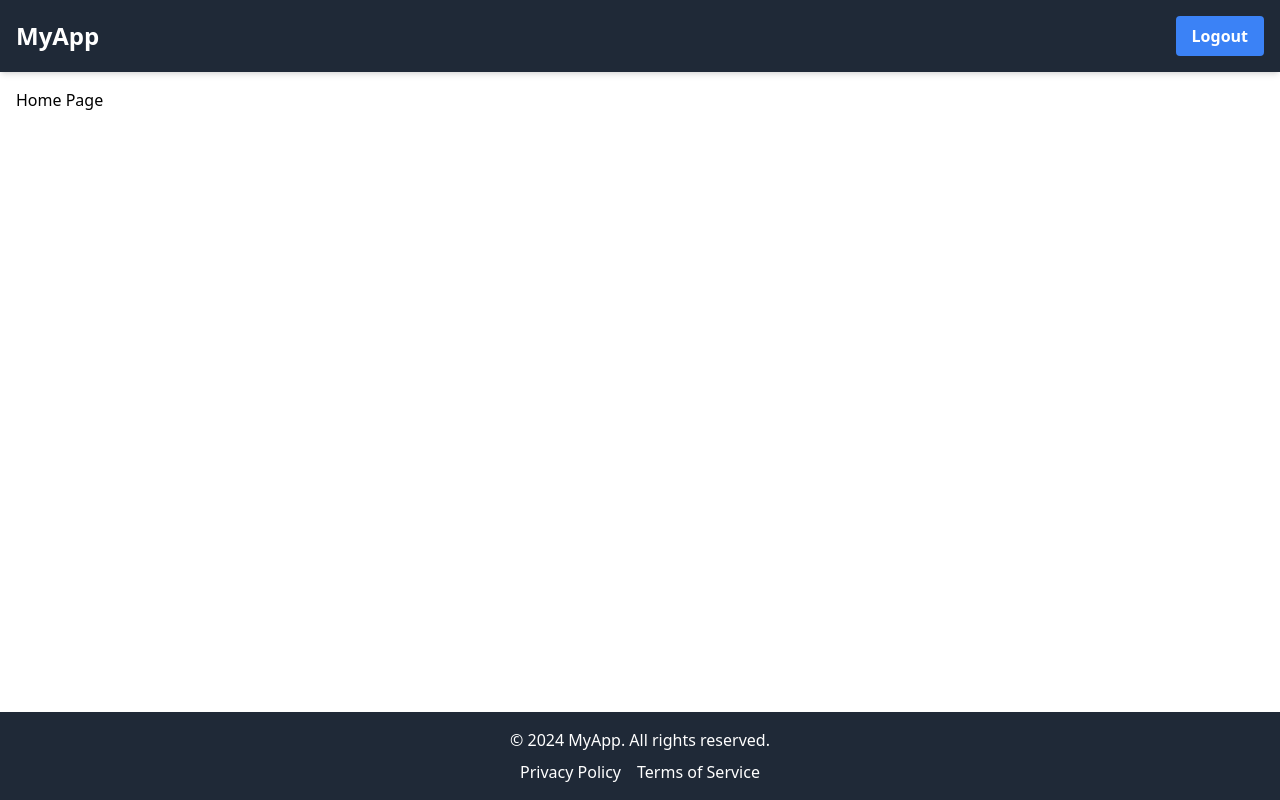
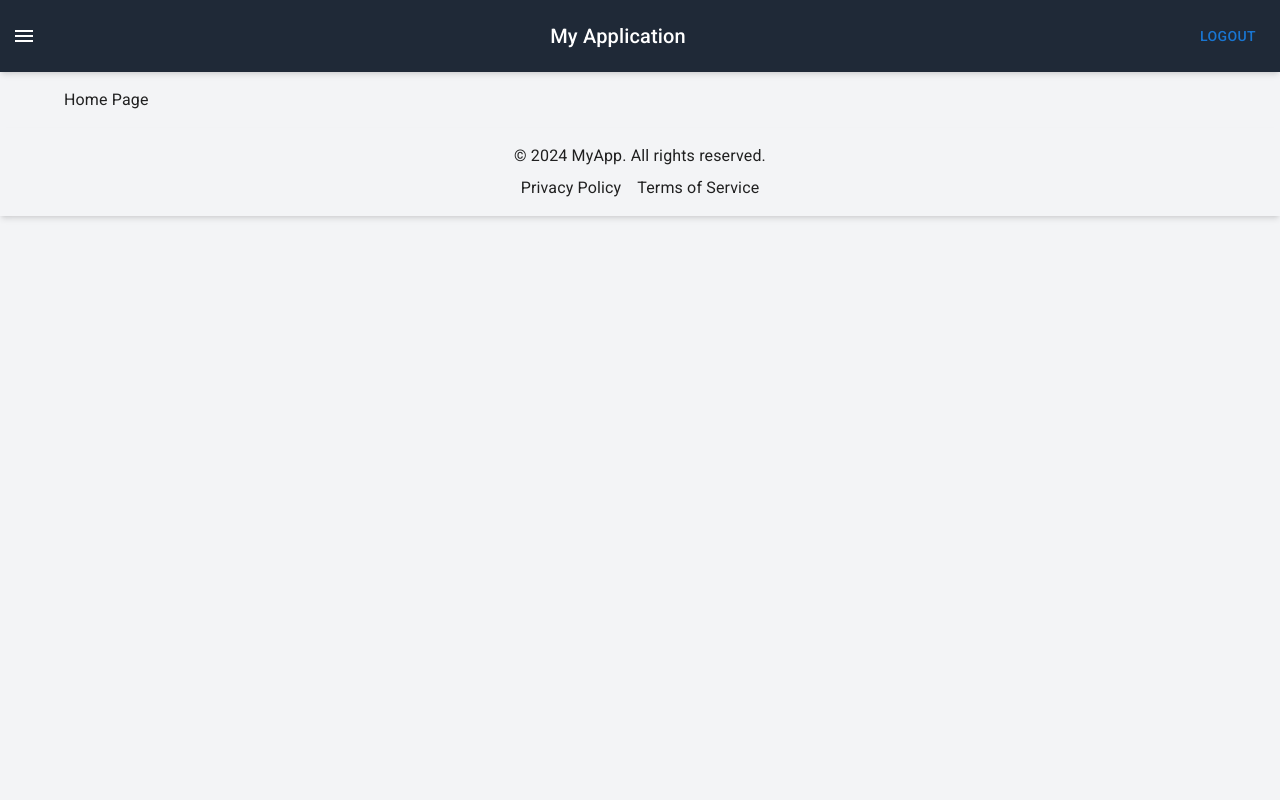
Before and after one commit to JeanMarcoMiranda/template-app, a React (Vite) app: page /login in a window 1280 px wide. Both pictures are taken after a click on the button "Login". Built offline with nearby package versions, Linux system fonts and the light colour scheme.

Commit message:
Adding sidebar functionality

```diff
--- a/src/App.tsx
+++ /dev/null
@@ -1,17 +0,0 @@
-import { BrowserRouter, Route, Routes } from 'react-router-dom';
-import MainRouter from './router/MainRouter';
-import AuthRouter from './router/AuthRouter';
-
-function App() {
-  return (
-    <BrowserRouter>
-      <Routes>
-        <Route path="/*" element={<MainRouter />} />
-        <Route path="/login/*" element={<AuthRouter />} />
-        <Route path="/register/*" element={<AuthRouter />} />
-      </Routes>
-    </BrowserRouter>
-  );
-}
-
-export default App
--- a/src/components/Footer.tsx
+++ b/src/components/Footer.tsx
@@ -2,7 +2,7 @@ import React from 'react';
 
 const Footer: React.FC = () => {
   return (
-    <footer className="bg-gray-800 text-white p-4 shadow-md mt-4">
+    <footer className="p-4 shadow-md mt-4">
       <div className="container mx-auto text-center">
         <p>© 2024 MyApp. All rights reserved.</p>
         <div className="flex justify-center space-x-4 mt-2">
--- a/src/components/Header.tsx
+++ b/src/components/Header.tsx
@@ -1,25 +1,32 @@
+import { Button, IconButton, Typography } from '@mui/material';
 import React from 'react';
-import { Link } from 'react-router-dom';
+import MenuIcon from '@mui/icons-material/Menu'
 
 interface HeaderProps {
-  onLogout: () => void
+  onLogout: () => void;
+  onSidebarOpen: () => void;
+  isSidebarOpen: boolean
 }
 
-const Header: React.FC<HeaderProps> = ({onLogout}) => {
+const Header: React.FC<HeaderProps> = ({ onLogout, onSidebarOpen, isSidebarOpen }) => {
   return (
-    <header className="bg-gray-800 text-white p-4 shadow-md">
-      <div className="container mx-auto flex justify-between items-center">
-        <Link to="/" className="text-2xl font-bold">
-          MyApp
-        </Link>
-        <nav>
-          <ul className="flex space-x-4">
-            <button className="bg-blue-500 hover:bg-blue-600 text-white font-semibold py-2 px-4 rounded" onClick={() => onLogout()}>
-              Logout
-            </button>
-          </ul>
-        </nav>
-      </div>
+    <header className='flex items-center justify-between text-white bg-gray-800 p-4 shadow-md'>
+      <IconButton
+        edge="start"
+        color='inherit'
+        aria-label='menu'
+        onClick={onSidebarOpen}
+        className={`mr-4 ${isSidebarOpen ? 'hidden' : ''}`}
+      >
+        <MenuIcon />
+      </IconButton>
+      <Typography variant='h6'>
+        My Application
+      </Typography>
+
+      <Button onClick={onLogout}>
+        Logout
+      </Button>
     </header>
   );
 };
--- /dev/null
+++ b/src/components/Sidebar.tsx
@@ -0,0 +1,39 @@
+import { Divider, IconButton, List, ListItem, ListItemText, Toolbar } from "@mui/material"
+import { ChevronLeft } from "@mui/icons-material";
+
+interface SidebarProps {
+  isOpen: boolean;
+  onClose: () => void;
+}
+
+const Sidebar: React.FC<SidebarProps> = ({ isOpen, onClose }) => {
+  return (
+    <aside className={`relative bg-gray-800 text-white ${isOpen ? 'w-60' : 'w-0'} transition-all duration-200 ease-in-out`}>
+      <div className={`transition-all duration-200 ${isOpen ? 'opacity-100' : 'opacity-0 hidden'}`}>
+        <SidebarHeader onClose={onClose} />
+        <Divider />
+        <List>
+          {['inicio', 'sobre nosotros', 'servicios', 'contacto'].map((text, index) => (
+            <ListItem key={index}>
+              <ListItemText primary={text} />
+            </ ListItem>
+          ))}
+        </List>
+      </div>
+    </aside>
+  )
+}
+
+interface SidebarHeaderProps {
+  onClose: () => void
+}
+
+const SidebarHeader: React.FC<SidebarHeaderProps> = ({ onClose }) => (
+  <Toolbar className="flex items-center justify-end p-4">
+    <IconButton color="inherit" onClick={onClose}>
+      <ChevronLeft />
+    </IconButton>
+  </Toolbar>
+)
+
+export default Sidebar
--- a/src/layouts/MainLayout.tsx
+++ b/src/layouts/MainLayout.tsx
@@ -1,15 +1,20 @@
-import { FC, ReactNode } from "react";
+import { FC, ReactNode, useState } from "react";
 import { useDispatch } from "react-redux";
 import { Outlet, useNavigate } from "react-router-dom";
 import { logout } from "../store/authSlice";
 import Header from "../components/Header";
 import Footer from "../components/Footer";
+import Sidebar from "../components/Sidebar";
+import { Box, Container, CssBaseline } from "@mui/material";
 
 interface MainLayoutProps {
     children: ReactNode;
 }
 
+
 const MainLayout: FC<MainLayoutProps> = ({ children }) => {
+    const [isSidebarOpen, setIsSidebarOpen] = useState(false)
+
     const dispatch = useDispatch()
     const navigate = useNavigate()
 
@@ -19,12 +24,23 @@ const MainLayout: FC<MainLayoutProps> = ({ children }) => {
     }
 
     return (
-        <div className="flex flex-col min-h-screen">
-            <Header onLogout={handleLogout}/>
-            <main className="flex-grow p-4">
-                <Outlet/>
-            </main>
-            <Footer />
+        <div className="flex h-screen">
+            <CssBaseline />
+
+            <Sidebar isOpen={isSidebarOpen} onClose={() => setIsSidebarOpen(false)} />
+
+            <Box component="main" className="flex-grow bg-gray-100 h-screen overflow-auto">
+                <Header
+                    onLogout={handleLogout}
+                    onSidebarOpen={() => setIsSidebarOpen(true)}
+                    isSidebarOpen={isSidebarOpen}
+                />
+                <Container maxWidth="lg" className="mt-4 mb-4">
+                    <Outlet />
+                </Container>
+                <Footer />
+            </Box>
+
         </div>
     )
 }
--- a/src/router/AuthRouter.tsx
+++ /dev/null
@@ -1,16 +0,0 @@
-import { BrowserRouter as Router, Route, Routes } from 'react-router-dom';
-import Login from '../pages/Login';
-import Register from '../pages/Register';
-
-const AuthRouter: React.FC = () => {
-  return (
-    <Router>
-      <Routes>
-        <Route path="/login" element={<Login />} />
-        <Route path="/register" element={<Register />} />
-      </Routes>
-    </Router>
-  );
-};
-
-export default AuthRouter;
--- a/src/router/MainRouter.tsx
+++ /dev/null
@@ -1,18 +0,0 @@
-import { BrowserRouter as Router, Route, Routes } from 'react-router-dom';
-import MainLayout from '../layouts/MainLayout';
-import Home from '../pages/Home';
-
-const MainRouter: React.FC = () => {
-  return (
-    <Router>
-      <MainLayout>
-        <Routes>
-          <Route path="/" element={<Home />} />
-          {/* Otras rutas principales */}
-        </Routes>
-      </MainLayout>
-    </Router>
-  );
-};
-
-export default MainRouter;
```
